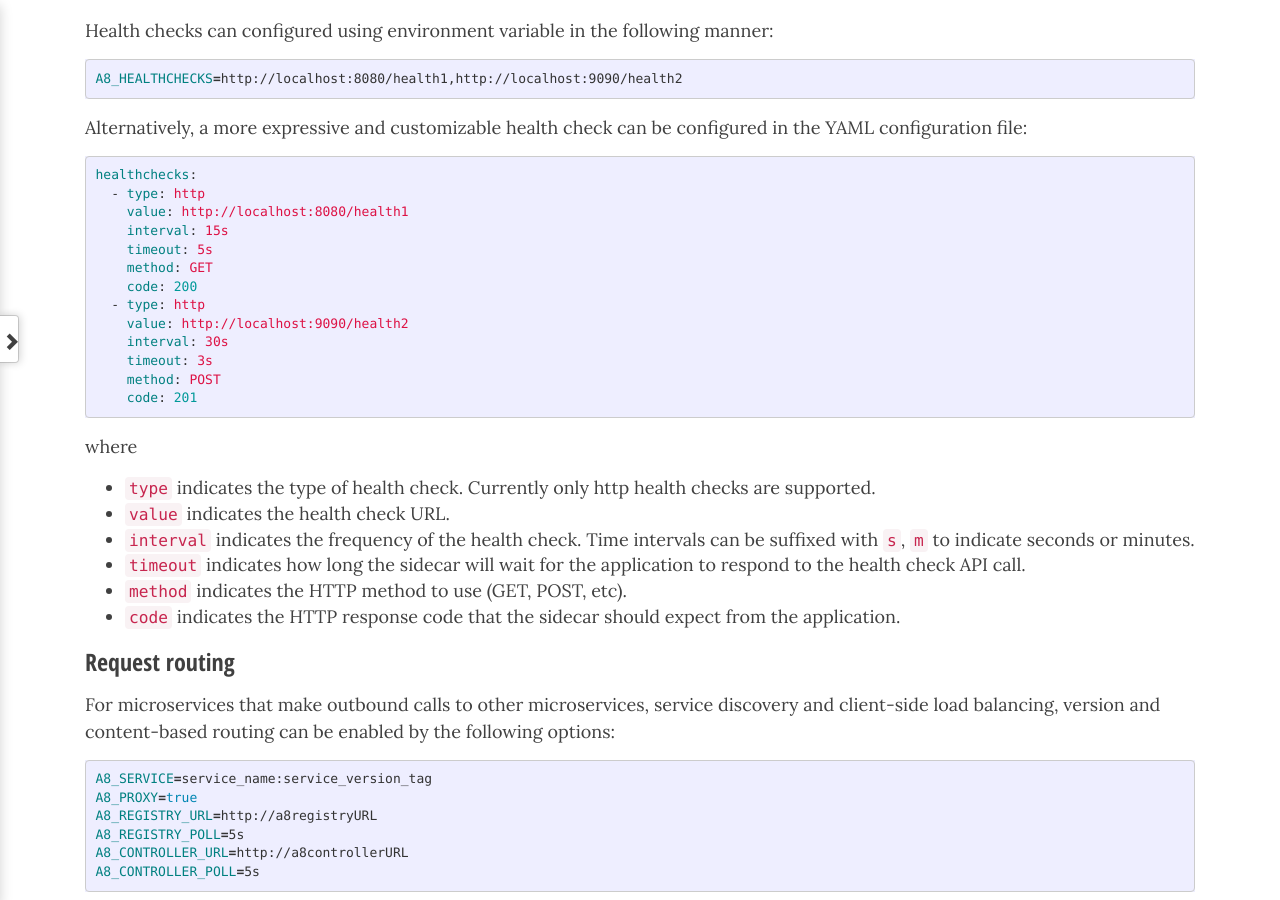
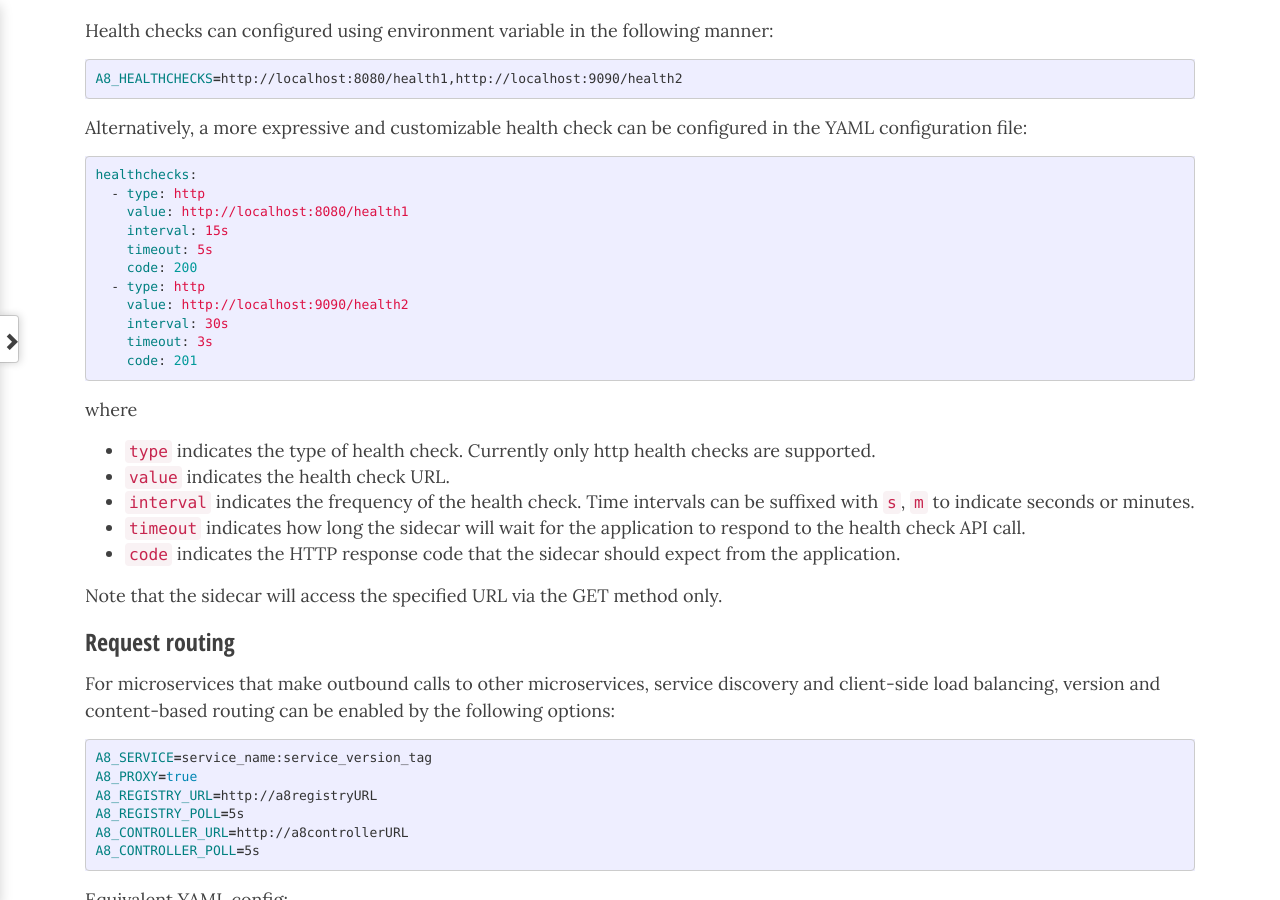
Before and after one commit to amalgam8/amalgam8.github.io, a Jekyll site: the page built from _docs/3-sidecar/configuration-options.md, in a window 1280 px wide and 900 px high, scrolled down 2596 px. Built offline with Jekyll 4.4.1, drawn with Linux system fonts in a browser that asks for light colours; nearby versions of some CDN libraries; comment, search, counter and statistics services are not loaded; some of the changed text lies outside the part shown.

Commit message:
remove http method from the health check docs

````diff
--- a/_docs/3-sidecar/configuration-options.md
+++ b/_docs/3-sidecar/configuration-options.md
@@ -97,13 +97,11 @@ healthchecks:
     value: http://localhost:8080/health1
     interval: 15s
     timeout: 5s
-    method: GET
     code: 200
   - type: http
     value: http://localhost:9090/health2
     interval: 30s
     timeout: 3s
-    method: POST
     code: 201
 ```
 
@@ -112,9 +110,9 @@ where
 * `value` indicates the health check URL.
 * `interval` indicates the frequency of the health check. Time intervals can be suffixed with `s`, `m` to indicate seconds or minutes.
 * `timeout` indicates how long the sidecar will wait for the application to respond to the health check API call.
-* `method` indicates the HTTP method to use (GET, POST, etc).
 * `code` indicates the HTTP response code that the sidecar should expect from the application.
 
+Note that the sidecar will access the specified URL via the GET method only.
 
 ### Request routing
 
@@ -187,12 +185,10 @@ healthchecks:
     value: http://localhost:8080/health1
     interval: 15s
     timeout: 5s
-    method: GET
     code: 200
   - type: http
     value: http://localhost:9090/health2
     interval: 30s
     timeout: 3s
-    method: POST
     code: 201
 ```
````
